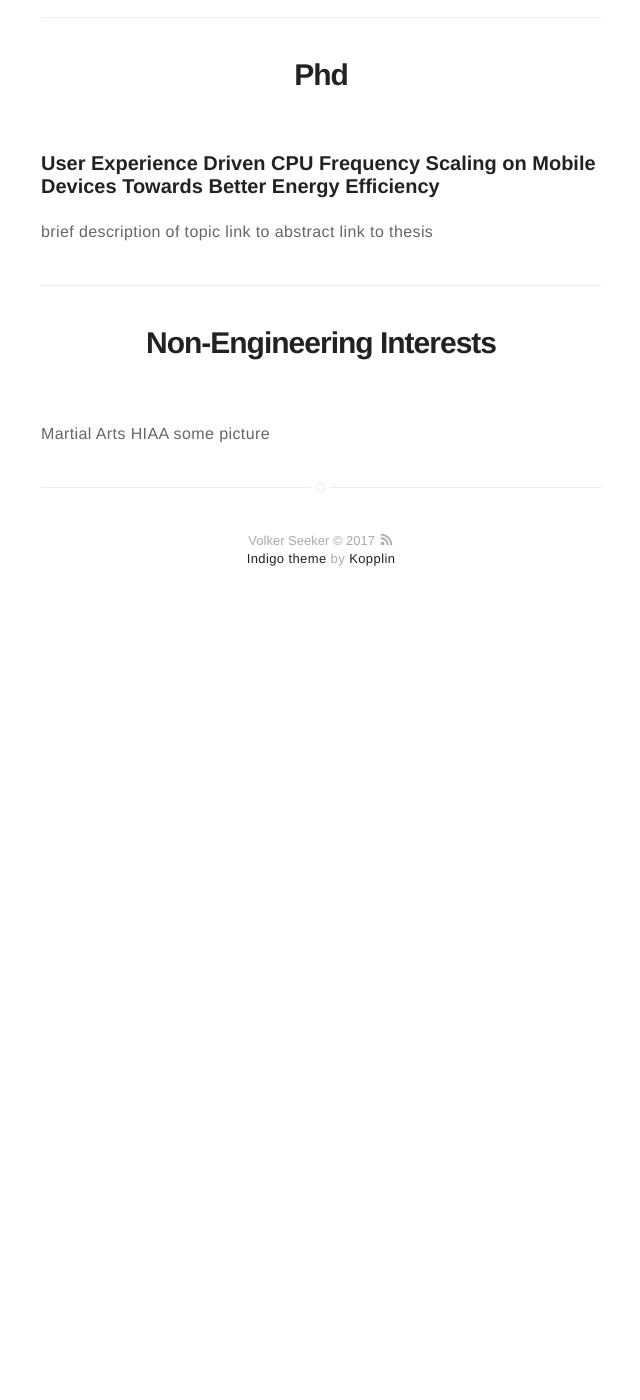
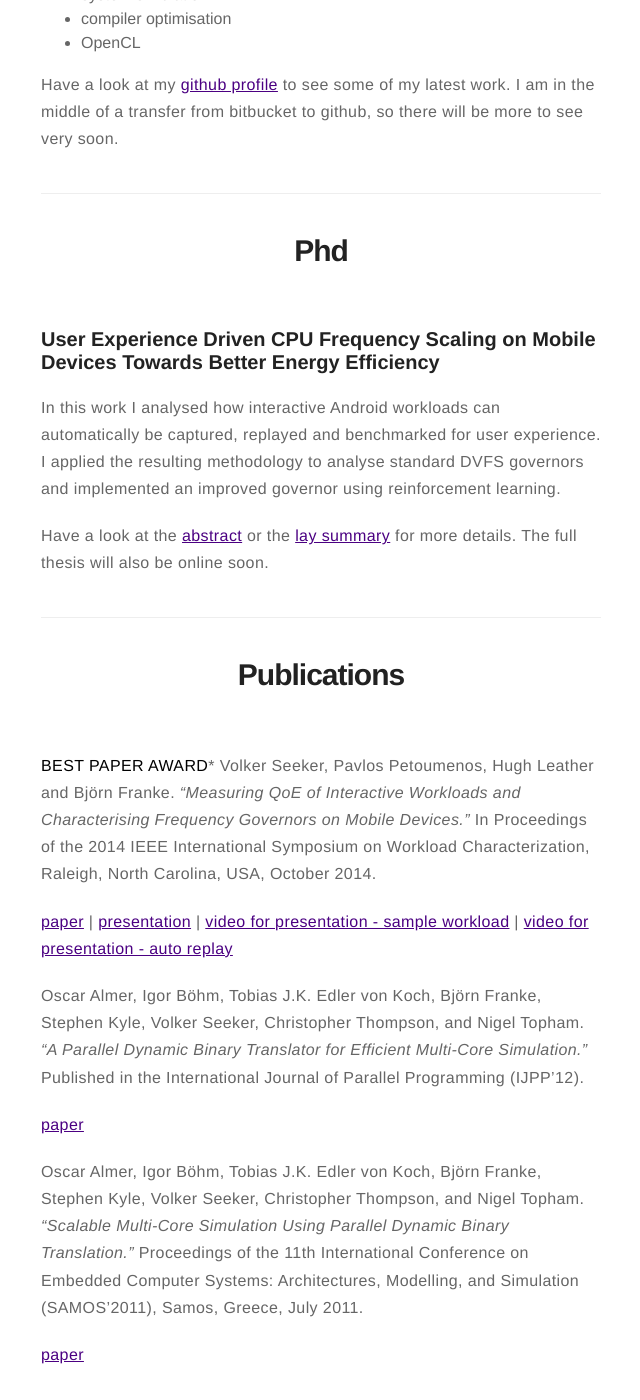
Before and after one commit to vsee/old_personal_page, a Jekyll site: the page built from about.md, in a window 1280 px wide and 1400 px high, scrolled down 849 px. Shown: the whole window, without its empty margins (319-959 px from the left). Built offline with Jekyll 4.4.1, drawn with Linux system fonts in a browser that asks for light colours; before the commit the page ends 1479 px from its top, so only the background shows below that; some of the changed text lies outside the part shown.

Commit message:
about section filled in

```diff
--- a/about.md
+++ b/about.md
@@ -5,33 +5,79 @@ layout: page
 ![Profile Image]({{ site.url }}/{{ site.picture }})
 
 <p style="text-align: center;">
-I am currently wrapping up my Phd at the University of Edinburgh and
-looking for the next big adventure. If you are looking for computer scientists or engineers, check out my <a class="link" href="{% if site.resume-external %}{{ site.resume-url }}{% else %}{{ site.url }}/{{ site.resume-url }}{% endif %}">Résumé</a> and let me know.
+I just finished my Phd at the University of Edinburgh and I am currently working as a Research Associate for Lancaster University. The Lancaster project will end soon so I am **actively looking for a new position**. If you are in need of a computer scientist / engineer, check out my <a class="link" href="{% if site.resume-external %}{{ site.resume-url }}{% else %}{{ site.url }}/{{ site.resume-url }}{% endif %}">Résumé</a> and let me know.
 </p>
 
 ---
 
 # Computer Science Interests
 
+* mobile systems
 * machine learning
+* embedded systems
+* energy efficient computing
+* system simulation
 * compiler optimisation
-* embedded systems
-* mobile systems
-* system simulation
-* energy efficient computing
+* OpenCL
+
+Have a look at my [github profile](https://github.com/vsee) to see some of my latest work.
+I am in the middle of a transfer from bitbucket to github, so there will be more to see
+very soon.
 
 ---
 
 # Phd
 ### User Experience Driven CPU Frequency Scaling on Mobile Devices Towards Better Energy Efficiency
 
-brief description of topic
-link to abstract
-link to thesis
+In this work I analysed how interactive Android workloads can automatically be captured, replayed and benchmarked for user experience. I applied the resulting methodology to analyse standard DVFS governors and implemented an improved governor using reinforcement learning.
+
+Have a look at the [abstract](/docs/thesis/abstract.pdf) or the [lay summary](/docs/thesis/laysummary.pdf) for more details. The full thesis will also be online soon.
 
 ---
 
-# Non-Engineering Interests
+# Publications
 
-Martial Arts
-HIAA some picture
+**BEST PAPER AWARD*** Volker Seeker, Pavlos Petoumenos, Hugh Leather and Bjo&#776;rn Franke.
+*&#8220;Measuring QoE of Interactive Workloads and Characterising Frequency Governors on Mobile Devices.&#8221;* In Proceedings of the 2014 IEEE International Symposium on Workload Characterization, Raleigh, North Carolina, USA, October 2014.
+
+<a href="/docs/papers/measuring_qoe_IISWC2014.pdf">paper</a> \|
+<a href="/docs/papers/2014_IISWC.pdf">presentation</a> \|
+<a href="https://www.dropbox.com/s/ze7uiz8rggm0as1/sample_workload.avi?dl=0">video for presentation - sample workload</a> \| <a href="https://www.dropbox.com/s/r4tbe3j57j56z4h/auto_replay.avi?dl=0">video for presentation - auto replay</a>
+
+
+Oscar Almer, Igor Bo&#776;hm, Tobias J.K. Edler von Koch, Bjo&#776;rn Franke, Stephen Kyle, Volker Seeker, Christopher Thompson, and Nigel Topham. *&#8220;A Parallel Dynamic Binary Translator for Efficient Multi-Core Simulation.&#8221;* Published in the International Journal of Parallel Programming (IJPP'12).
+
+<a href="http://link.springer.com/article/10.1007/s10766-012-0222-9">paper</a>
+
+Oscar Almer, Igor Bo&#776;hm, Tobias J.K. Edler von Koch, Bjo&#776;rn Franke, Stephen Kyle, Volker Seeker, Christopher Thompson, and Nigel Topham. *&#8220;Scalable Multi-Core Simulation Using Parallel Dynamic Binary Translation.&#8221;* Proceedings of the 11th International Conference on Embedded Computer Systems: Architectures, Modelling, and Simulation (SAMOS'2011), Samos, Greece, July 2011.
+
+<a href="http://groups.inf.ed.ac.uk/pasta/pub_IJPP_2012_MULTI_CORE_DBT.html">paper</a>
+
+---
+
+# Documents and Presentations
+
+December 2013, <a href="/docs/projects/linux_scheduler_v3_1.pdf"> *&#8220;Linux Scheduler v.3.1 Notes&#8221;*</a>, <br> created on behalf of [Critical Blue](https://criticalblue.com/)
+
+December 2013, <a href="/docs/projects/linux_scheduler.pdf"> *&#8220;Linux Process Scheduling&#8221;*</a>, <br> created on behalf of [Critical Blue](https://criticalblue.com/)
+
+---
+
+# Awards
+
+In October 2014 I won the **Best Paper Award** for my publication <a href="/docs/papers/measuring_qoe_IISWC2014.pdf"> *&#8220;Measuring QoE of Interactive Workloads and Characterising Frequency Governors on Mobile Devices.&#8221;*</a> at the <a href="http://www.iiswc.org/iiswc2014/index.html">IISWC</a> conference in Raleigh, North Carolina, USA.
+
+<div class="side-by-side">
+    <div class="toleft">
+<p>
+In September 2011 I won the **Science Engineering & Technology Award (SET Award)** in the category Best Information Technology Student 2011 for my contribution: *Simulator for an Embedded Multi-Core Architecture*
+
+This award was presented in the Millenium Hotel in Lodon by Andy Green, CEO of <a href="http://www.logica.com/">logica</a>.
+        </p>
+    </div>
+
+    <div class="toright">
+        <img class="image" src="/assets/images/Andy_Green_Volker_Seeker_SET_Awards_Logica.jpg" alt="Set Award 2011">
+        <figcaption class="caption">Set Award 2011</figcaption>
+    </div>
+</div>
```
Also changed, not shown: assets/images/Andy_Green_Volker_Seeker_SET_Awards_Logica.jpg (added).
